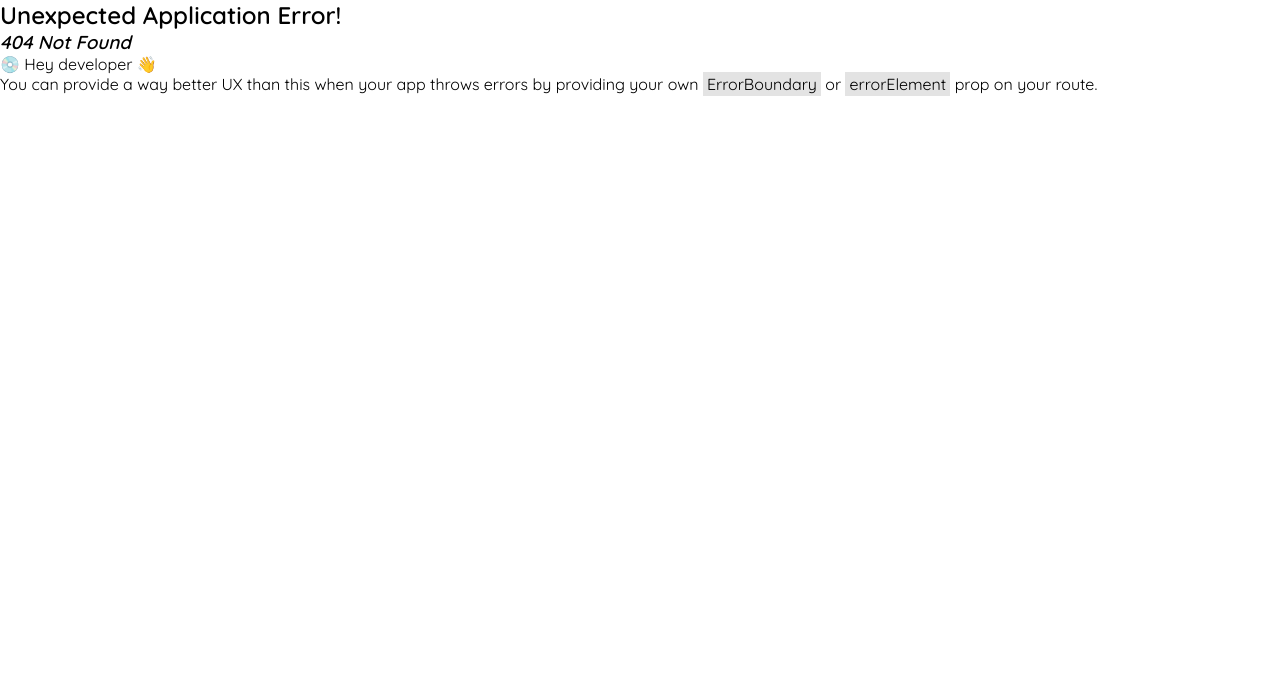
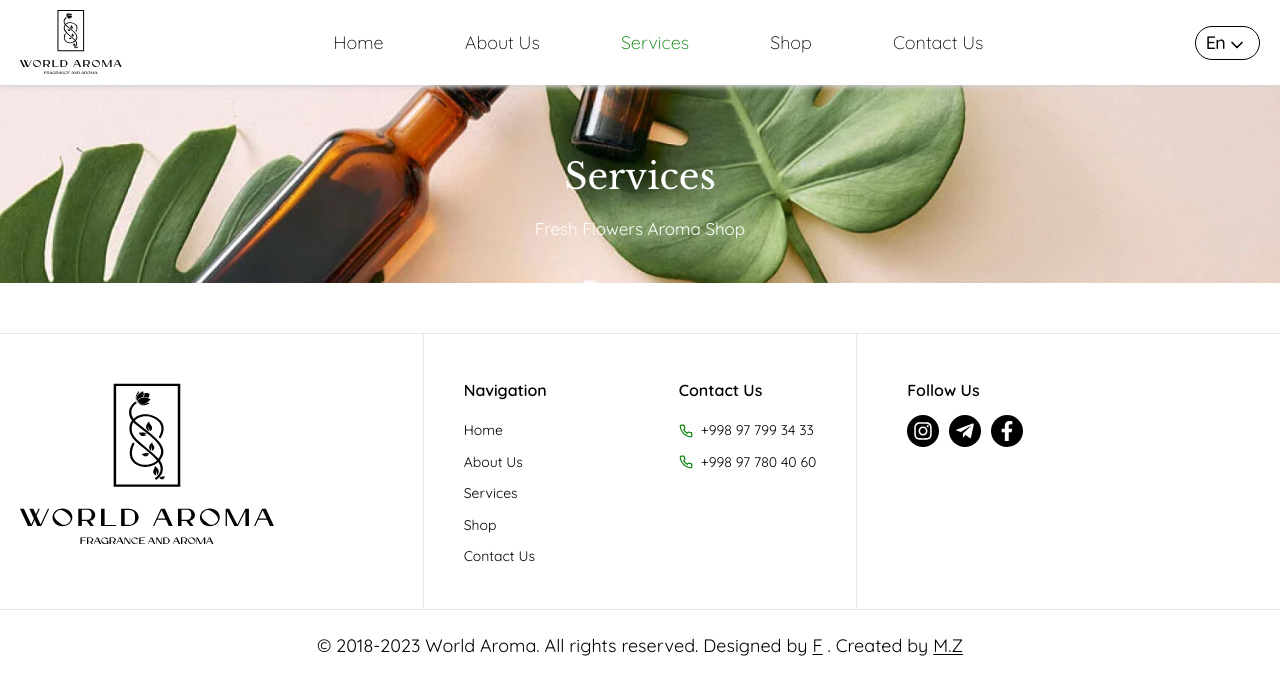
Before and after one commit to mzayniddin/world-aroma, a React (Vite) app: page /services in a window 1280 px wide. Before the commit this address had no page. Shown: the top 694 px of the page. Built offline with nearby package versions, Linux system fonts and the light colour scheme.

Commit message:
added some translations

```diff
--- a/public/locales/en/translation.json
+++ b/public/locales/en/translation.json
@@ -7,6 +7,8 @@
     "shop_now": "Shop now",
     "our_aromas": "Our Aromas",
     "popular_aromas": "Popular Aromas",
+    "follow": "Follow us",
     "follow_us": "Follow us",
-    "our": "Our"
+    "our": "Our",
+    "navigation": "Navigation"
 }
--- a/public/locales/ru/translation.json
+++ b/public/locales/ru/translation.json
@@ -7,6 +7,8 @@
     "shop_now": "Купить сейчас",
     "our_aromas": "Наши ароматы",
     "popular_aromas": "Популярные ароматы",
-    "follow_us": "Подписывайтесь",
-    "our": "Наши"
+    "follow": "Подписывайтесь",
+    "follow_us": "Подписывайтесь на нас",
+    "our": "Наши",
+    "navigation": "Навигация"
 }
--- a/src/components/ads-insta/AdsInsta.jsx
+++ b/src/components/ads-insta/AdsInsta.jsx
@@ -31,7 +31,7 @@ const AdsInsta = () => {
                             <div className="insta-label">
                                 <FaInstagram />
                                 <p>
-                                    {t("follow_us")}{" "}
+                                    {t("follow")}{" "}
                                     <a href="https://instagram.com">@florist</a>
                                 </p>
                             </div>
--- a/src/components/footer/Footer.scss
+++ b/src/components/footer/Footer.scss
@@ -29,6 +29,7 @@
     }
 
     &__list-title {
+        text-transform: capitalize;
         display: inline-block;
         font-weight: 700;
         font-size: var(--text-base);
@@ -138,7 +139,7 @@
         }
 
         &__contact-wrapper {
-            padding-left: 25px;
+            padding-left: 20px;
         }
 
         &__copyright {
--- a/src/components/footer/footer-contact/FooterContact.jsx
+++ b/src/components/footer/footer-contact/FooterContact.jsx
@@ -1,10 +1,12 @@
+import { FiPhone } from "react-icons/fi";
+import { useTranslation } from "react-i18next";
 import "./FooterContact.scss";
-import { FiPhone } from "react-icons/fi";
 
 const FooterContact = () => {
+    const { t } = useTranslation();
     return (
         <div className="footer__contact-wrapper">
-            <strong className="footer__list-title">Contact</strong>
+            <strong className="footer__list-title">{t("contact_us")}</strong>
             <ul className="footer__contact footer__list">
                 <li className="footer__list-item">
                     <a href="tel:+998977993433">
--- a/src/components/footer/footer-nav/FooterNav.jsx
+++ b/src/components/footer/footer-nav/FooterNav.jsx
@@ -6,7 +6,7 @@ const FooterNav = () => {
     const { t } = useTranslation();
     return (
         <nav className="footer__nav">
-            <strong className="footer__list-title">Navigation</strong>
+            <strong className="footer__list-title">{t("navigation")}</strong>
             <ul className="footer__nav-list footer__list">
                 <li className="footer__list-item">
                     <Link to="/" className="footer__nav-link footer__link">
@@ -23,7 +23,7 @@ const FooterNav = () => {
                         to="/service"
                         className="footer__nav-link footer__link"
                     >
-                        {t("service")}
+                        {t("services")}
                     </Link>
                 </li>
                 <li className="footer__list-item">
--- a/src/components/footer/footer-right/FooterSocials.jsx
+++ b/src/components/footer/footer-right/FooterSocials.jsx
@@ -1,12 +1,14 @@
+import { useTranslation } from "react-i18next";
 import "./FooterSocials.scss";
 
 // ICONS
 import { FaInstagram, FaTelegramPlane, FaFacebookF } from "react-icons/fa";
 
 const FooterSocials = () => {
+    const { t } = useTranslation()
     return (
         <div className="footer__right-socials">
-            <strong className="footer__list-title">Follow us</strong>
+            <strong className="footer__list-title">{t("follow")}</strong>
             <ul className="footer__right__socials-list footer__list">
                 <li className="footer__right__socials-list__item">
                     <a
--- /dev/null
+++ b/src/pages/Services.jsx
@@ -0,0 +1,13 @@
+// COMPONENTS
+
+import Intro from "../components/intro/Intro";
+
+const Services = () => {
+    return (
+        <main>
+            <Intro title={"services"} />
+        </main>
+    );
+};
+
+export default Services;
--- a/src/routes/index.jsx
+++ b/src/routes/index.jsx
@@ -5,6 +5,7 @@ import App from "../App";
 // PAGES
 import Home from "../pages/Home";
 import About from "../pages/About";
+import Services from "../pages/Services";
 
 const root = createBrowserRouter([
     {
@@ -19,6 +20,10 @@ const root = createBrowserRouter([
                 path: "about",
                 element: <About />,
             },
+            {
+                path: "services",
+                element: <Services />,
+            },
         ],
     },
 ]);
```
